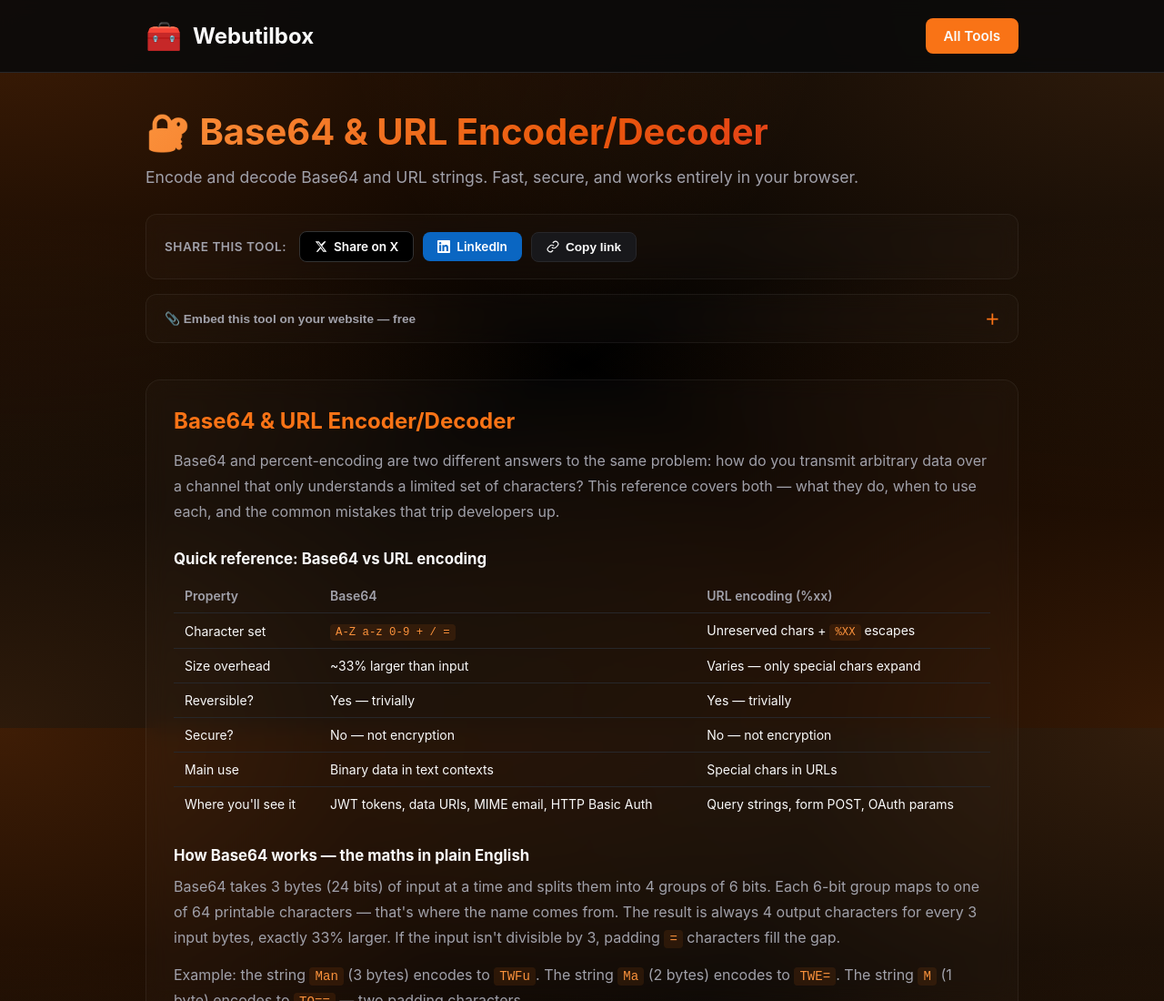
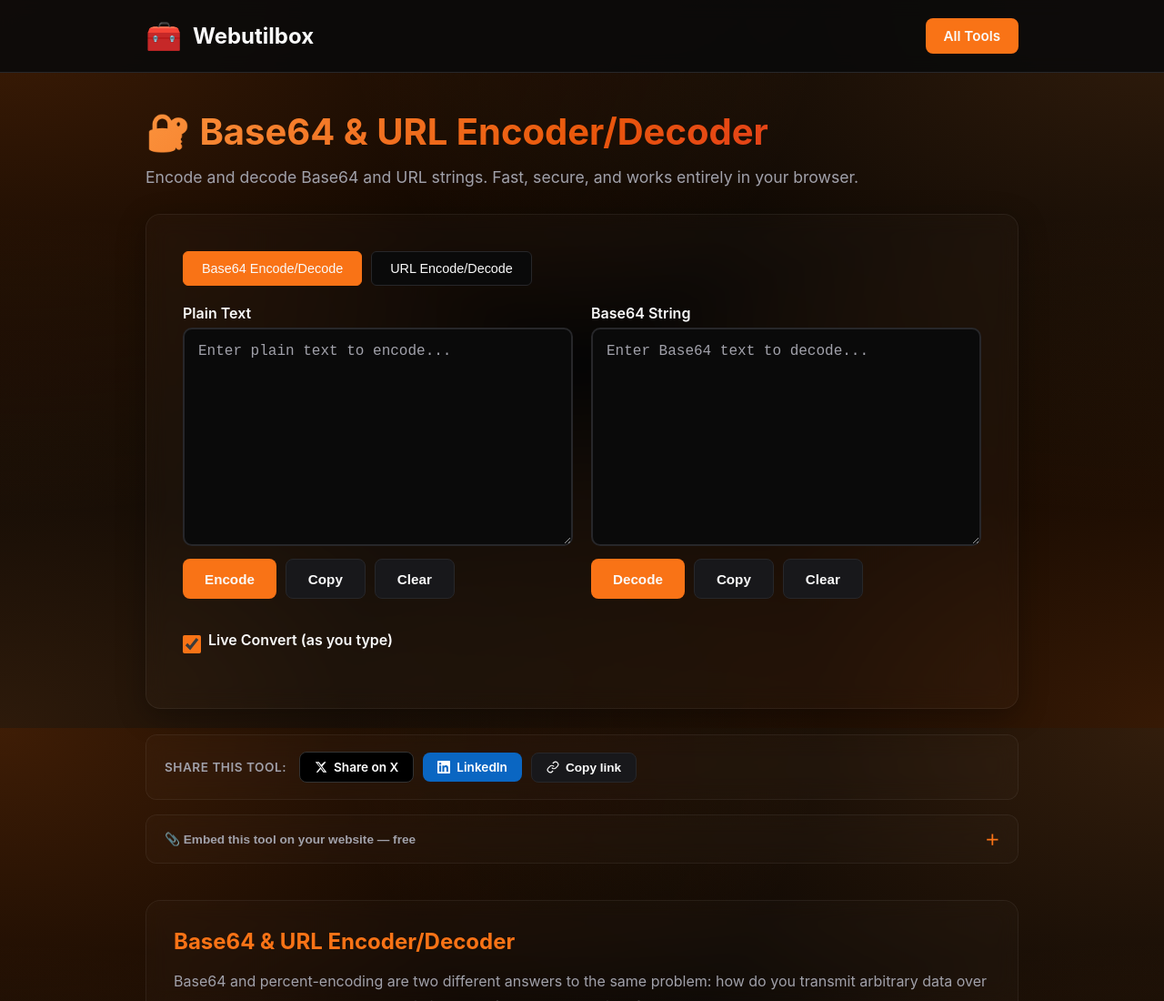
Before and after one commit to innovativeio0522/WebUtilBox-AstroJsVersion, an Astro site: page /base64-encoder in a window 1280 px wide. Shown: the top 1100 px of the page at 91% size. Built offline with nearby package versions, Linux system fonts and the light colour scheme; Astro itself is replaced by a stand-in of ours; no server answers.

Commit message:
fix: restore word-counter emoji icons and base64-encoder workspace UI

```diff
--- a/src/pages/base64-encoder/index.astro
+++ b/src/pages/base64-encoder/index.astro
@@ -23,7 +23,76 @@ const jsonLd = {"@context":"https://schema.org","@graph":[{"@type":"WebApplicati
   jsonLd={jsonLd}
 >
 
+<div class="workspace">
+    <div class="workspace-tabs" style="margin-bottom: 20px; display: flex; gap: 10px;">
+        <button id="base64Tab" class="mode-tab active" onclick="switchMode('base64')">Base64 Encode/Decode</button>
+        <button id="urlTab" class="mode-tab" onclick="switchMode('url')">URL Encode/Decode</button>
+    </div>
 
+    <!-- Base64 Mode -->
+    <div id="base64Mode">
+        <div style="display: grid; grid-template-columns: repeat(auto-fit, minmax(300px, 1fr)); gap: 20px; margin-bottom: 15px;">
+            <div class="input-group">
+                <label style="display: block; margin-bottom: 6px;">Plain Text</label>
+                <textarea id="plainText" placeholder="Enter plain text to encode..." oninput="autoEncode()" style="width: 100%; height: 240px;"></textarea>
+                <div style="margin-top: 10px; display: flex; gap: 10px;">
+                    <button class="btn btn-primary" onclick="encodeText()">Encode</button>
+                    <button class="btn btn-secondary" onclick="copyPlain()">Copy</button>
+                    <button class="btn btn-secondary" onclick="clearPlain()">Clear</button>
+                </div>
+            </div>
+            <div class="input-group">
+                <label style="display: block; margin-bottom: 6px;">Base64 String</label>
+                <textarea id="base64Text" placeholder="Enter Base64 text to decode..." oninput="autoDecode()" style="width: 100%; height: 240px;"></textarea>
+                <div style="margin-top: 10px; display: flex; gap: 10px;">
+                    <button class="btn btn-primary" onclick="decodeText()">Decode</button>
+                    <button class="btn btn-secondary" onclick="copyBase64()">Copy</button>
+                    <button class="btn btn-secondary" onclick="clearBase64()">Clear</button>
+                </div>
+            </div>
+        </div>
+
+        <div style="margin-bottom: 15px; display: flex; align-items: center; gap: 8px;">
+            <input type="checkbox" id="autoMode" checked />
+            <label for="autoMode" style="user-select: none;">Live Convert (as you type)</label>
+        </div>
+
+        <div id="statsBar" style="display: none; align-items: center; gap: 20px; background: rgba(249, 115, 22, 0.05); border: 1px solid rgba(249, 115, 22, 0.2); padding: 12px 16px; border-radius: 8px; font-size: 0.9rem;">
+            <div>Original Size: <strong id="originalSize">0</strong> bytes</div>
+            <div>Base64 Size: <strong id="encodedSize">0</strong> bytes</div>
+            <div>Size Ratio: <strong id="sizeRatio">0%</strong></div>
+        </div>
+    </div>
+
+    <!-- URL Encoding Mode -->
+    <div id="urlMode" style="display: none;">
+        <div style="display: grid; grid-template-columns: repeat(auto-fit, minmax(300px, 1fr)); gap: 20px; margin-bottom: 15px;">
+            <div class="input-group">
+                <label style="display: block; margin-bottom: 6px;">Plain Text</label>
+                <textarea id="urlPlainText" placeholder="Enter plain text to encode..." oninput="autoEncodeURL()" style="width: 100%; height: 240px;"></textarea>
+                <div style="margin-top: 10px; display: flex; gap: 10px;">
+                    <button class="btn btn-primary" onclick="encodeURL()">Encode</button>
+                    <button class="btn btn-secondary" onclick="copyURLPlain()">Copy</button>
+                    <button class="btn btn-secondary" onclick="clearURLPlain()">Clear</button>
+                </div>
+            </div>
+            <div class="input-group">
+                <label style="display: block; margin-bottom: 6px;">URL Encoded Text</label>
+                <textarea id="urlEncodedText" placeholder="Enter URL encoded text to decode..." oninput="autoDecodeURL()" style="width: 100%; height: 240px;"></textarea>
+                <div style="margin-top: 10px; display: flex; gap: 10px;">
+                    <button class="btn btn-primary" onclick="decodeURL()">Decode</button>
+                    <button class="btn btn-secondary" onclick="copyURLEncoded()">Copy</button>
+                    <button class="btn btn-secondary" onclick="clearURLEncoded()">Clear</button>
+                </div>
+            </div>
+        </div>
+
+        <div style="margin-bottom: 15px; display: flex; align-items: center; gap: 8px;">
+            <input type="checkbox" id="urlAutoMode" checked />
+            <label for="urlAutoMode" style="user-select: none;">Live Convert (as you type)</label>
+        </div>
+    </div>
+</div>
 
 <style>
 .mode-tab {
@@ -47,8 +116,7 @@ const jsonLd = {"@context":"https://schema.org","@graph":[{"@type":"WebApplicati
         }
 </style>
 
-
-<script src="/js/base64-encoder.js" defer></script>
+<Fragment slot="scripts" set:html={`<script src="/js/base64-encoder.js" defer></script>`} />
 
 <div class="info-section" slot="info">
 <h2>Base64 &amp; URL Encoder/Decoder</h2>
```
Also changed, not shown: src/pages/word-counter/index.astro (+6 -6 lines).
